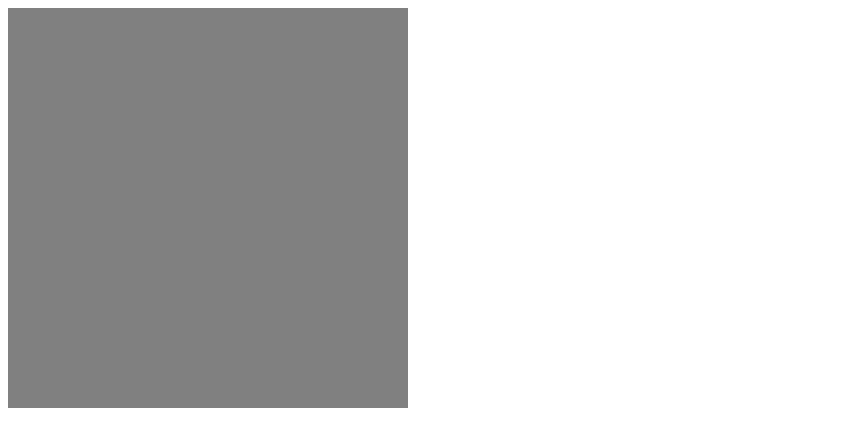
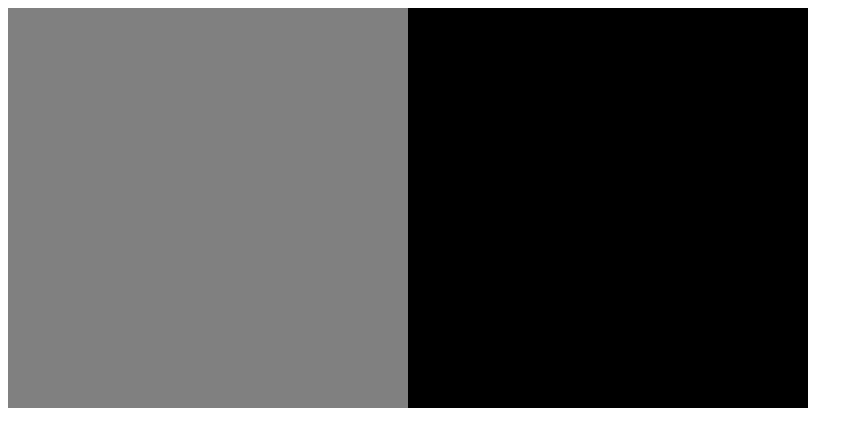
Before and after one commit to haliivi/js_battle_city, a plain HTML site: page index.html in a window 1280 px wide. Shown: the whole page, without its empty margins (0-863 px from the left). Drawn offline with Linux system fonts and the light colour scheme.

Commit message:
1) Destracting Game and Scene. 2) Added instances of Game and Scene classes. 3) Defineding constructor of class Game. 4) Change default background property in Renderer class.

```diff
--- a/engine/Game.js
+++ b/engine/Game.js
@@ -2,7 +2,13 @@
     'use strict'
 
     class Game {
-
+        constructor (args = {}) {
+            const {el, width, height} = args
+            this.renderer = new GameEngine.Renderer(args)
+            if (el && el.appendChild) {
+                el.appendChild(this.renderer.canvas)
+            }
+        }
     }
 
     window.GameEngine = window.GameEngine || {};
--- a/engine/Renderer.js
+++ b/engine/Renderer.js
@@ -7,7 +7,7 @@
             this.canvas.width = args.width || 50
             this.canvas.height = args.height || 50
             this.update = args.update || (() => {})
-            this.background = args.background || 'white'
+            this.background = args.background || 'black'
             this.stage = new GameEngine.Container()
             requestAnimationFrame(timestamp => this.tick(timestamp))
         }
--- a/index.html
+++ b/index.html
@@ -15,7 +15,7 @@
     <script src="engine/Scene.js"></script>
     <script src="engine/Game.js"></script>
     <script>
-        const {Loader, Renderer, Sprite, Container} = GameEngine
+        const {Loader, Renderer, Sprite, Container, Game, Scene} = GameEngine
         let sprite1 = null,
             sprite2 = null,
             container = null
@@ -71,6 +71,20 @@
             container.add(sprite1)
             container.add(sprite2)
         })
+        const mainScene = new Scene ({
+            loading () {},
+
+            init () {},
+
+            update () {},
+        })
+
+        const game = new Game ({
+            el: document.body,
+            width: 400,
+            height: 400,
+            scenes: [],
+        })
     </script>
 </body>
 </html>
```
